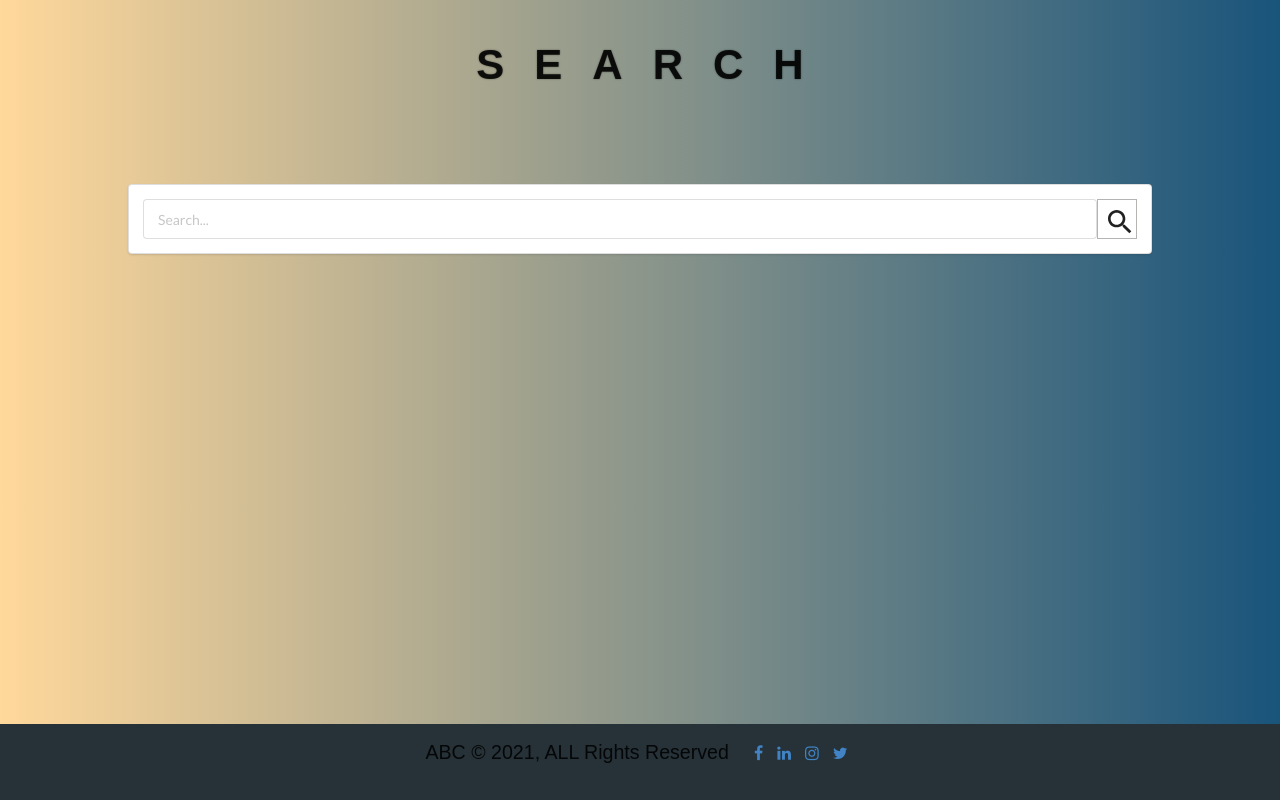
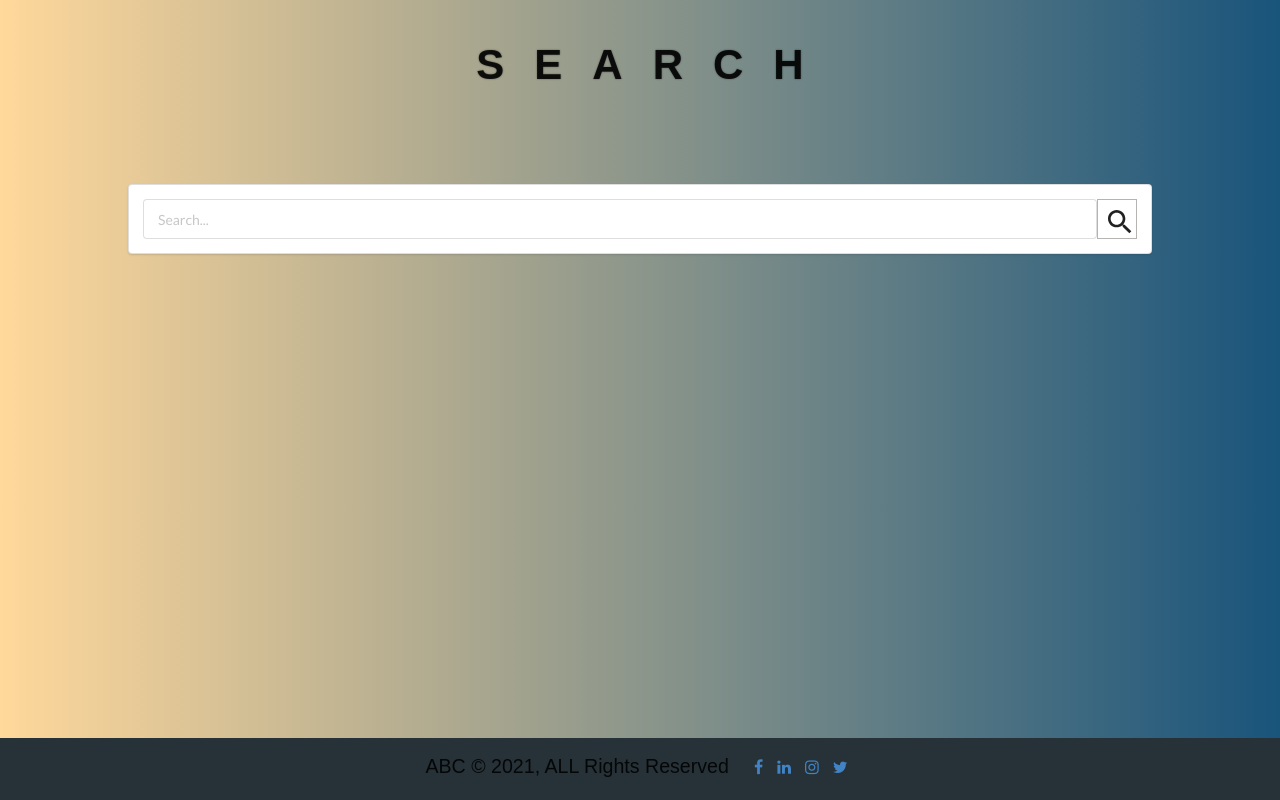
Before and after one commit to afleissner2019/fuzzy-match, a React (Create React App) app: page / in a window 1280 px wide. Built offline with nearby package versions, Linux system fonts and the light colour scheme.

Commit message:
Update Footer.css

```diff
--- a/src/components/Footer.css
+++ b/src/components/Footer.css
@@ -3,7 +3,6 @@
   justify-content: center;
   align-items: baseline;
   padding-top: 1rem;
-  padding-bottom: 1rem;
   width: 100vw;
 }
 
```
